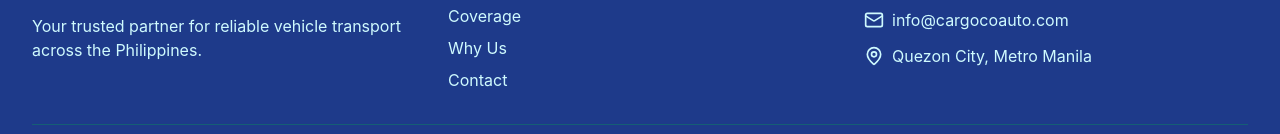
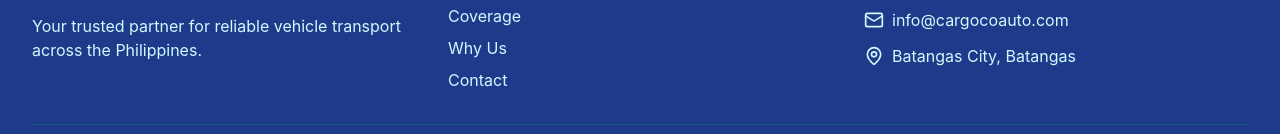
Before and after one commit to aeron-cap/cargo-co.github.io, a React (Create React App) app: page / in a window 1280 px wide. Shown: the part 3490-3624 px from the top of the page. Built offline with nearby package versions, Linux system fonts and the light colour scheme.

Commit message:
location change

```diff
--- a/src/App.js
+++ b/src/App.js
@@ -381,7 +381,7 @@
                 </div>
                 <div className="flex items-center text-cyan-100">
                   <MapPin className="h-5 w-5 mr-2" />
-                  <span>Quezon City, Metro Manila</span>
+                  <span>Batangas City, Batangas</span>
                 </div>
               </div>
             </div>
```
